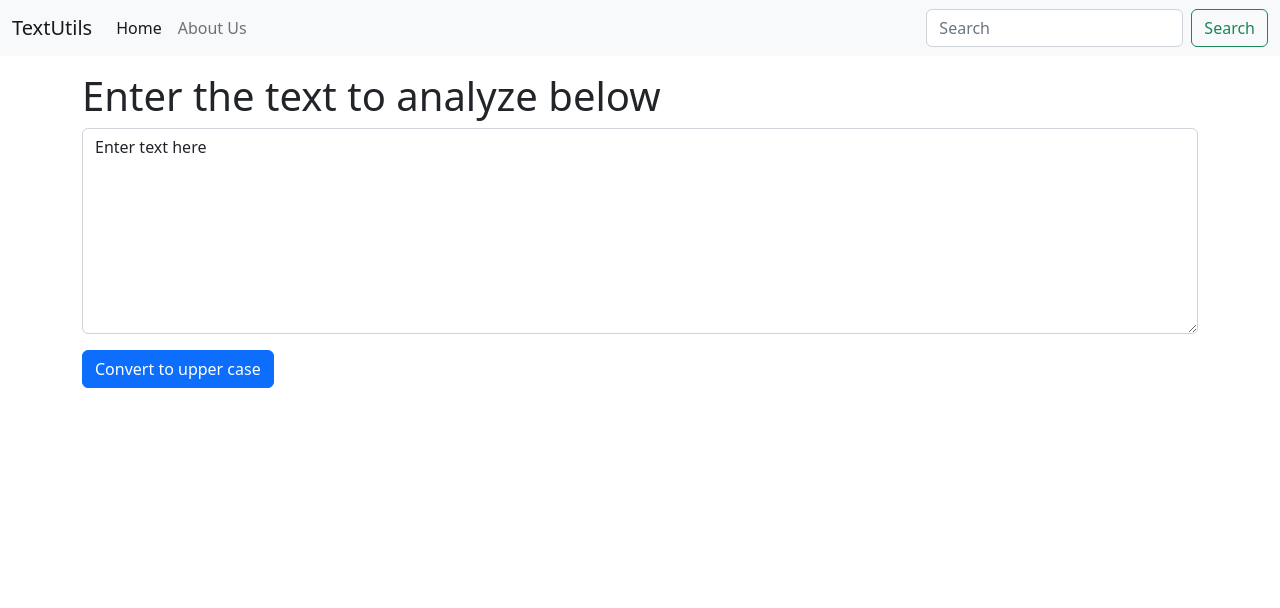
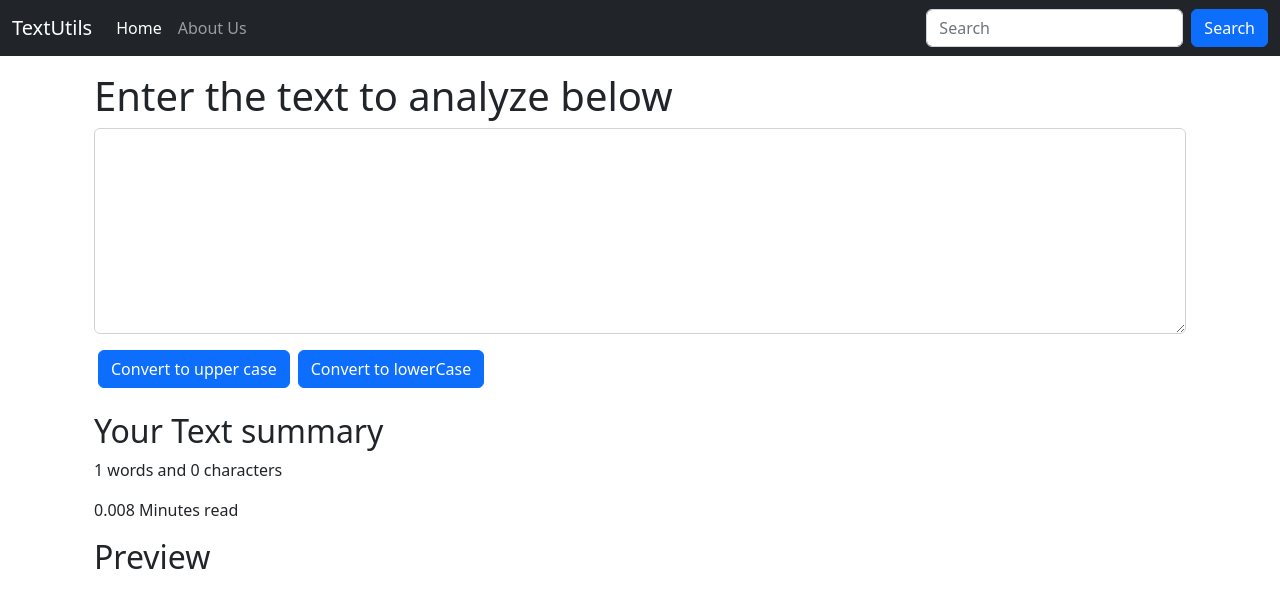
Before and after one commit to AbdulBasit2733/TextUtils, a React (Create React App) app: page / in a window 1280 px wide. Shown: the top 608 px of the page. Built offline with nearby package versions, Linux system fonts and the light colour scheme.

Commit message:
Adding Logic To TextUtils

```diff
--- a/src/components/Navbar.js
+++ b/src/components/Navbar.js
@@ -3,7 +3,7 @@
 
 export default function Navbar(props) {
   return (
-    <nav className="navbar navbar-expand-lg navbar-light bg-light">
+    <nav className="navbar navbar-expand-lg navbar-dark bg-dark">
       <div className="container-fluid">
         <a className="navbar-brand" href="/">
           {props.title}
@@ -39,7 +39,7 @@
               placeholder="Search"
               aria-label="Search"
             />
-            <button className="btn btn-outline-success" type="submit">
+            <button className="btn btn-primary" type="submit">
               Search
             </button>
           </form>
--- a/src/components/TextForm.js
+++ b/src/components/TextForm.js
@@ -12,12 +12,17 @@
     setText(event.target.value);
   };
 
-  const [text, setText] = useState("Enter text here");
+  const handleLowClick = ()=> {
+    let newText = text.toLowerCase();
+    setText(newText);
+  }
+
+  const [text, setText] = useState("");
   // text="new text"; // Wrong way to do it
   //setText("New Text"); // Correct way to change the state
   return (
     <>
-      <div>
+      <div className="container">
         <h1>{props.heading}</h1>
         <div className="mb-3">
           <textarea
@@ -28,9 +33,19 @@
             onChange={handleOnChange}
           ></textarea>
         </div>
-        <div className="button btn btn-primary" onClick={handleUpClick}>
+        <button className="button btn btn-primary mx-1" onClick={handleUpClick}>
           Convert to upper case
-        </div>
+        </button>
+        <button className="button btn btn-primary mx-1" onClick={handleLowClick}>
+          Convert to lowerCase
+        </button>
+      </div>
+      <div className="container my-4">
+        <h2>Your Text summary</h2>
+        <p>{text.split(" ").length} words and {text.length} characters</p>
+        <p>{0.008 * text.split(" ").length} Minutes read</p>
+        <h2>Preview</h2>
+        <p>{text}</p>
       </div>
     </>
   );
```
